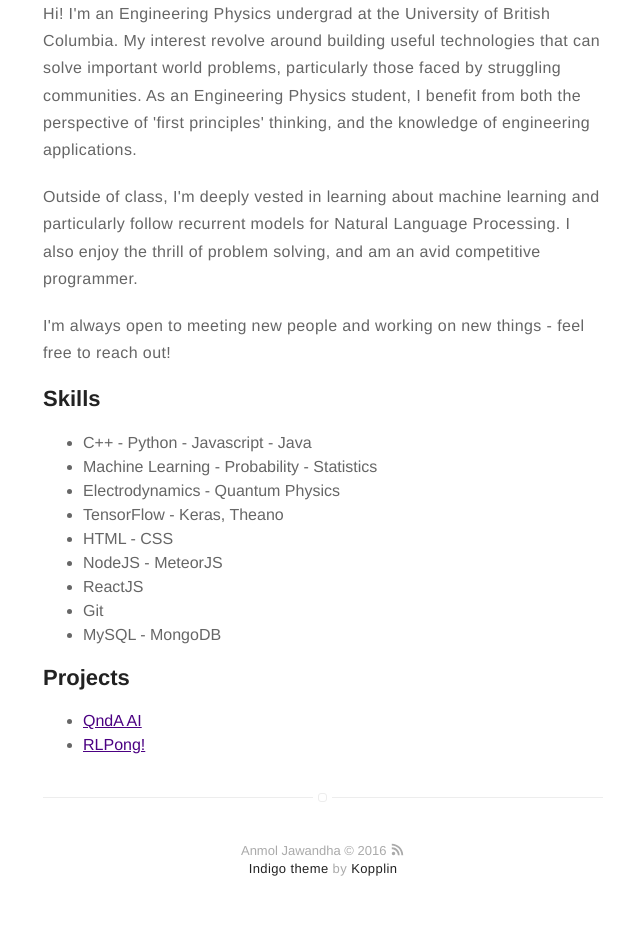
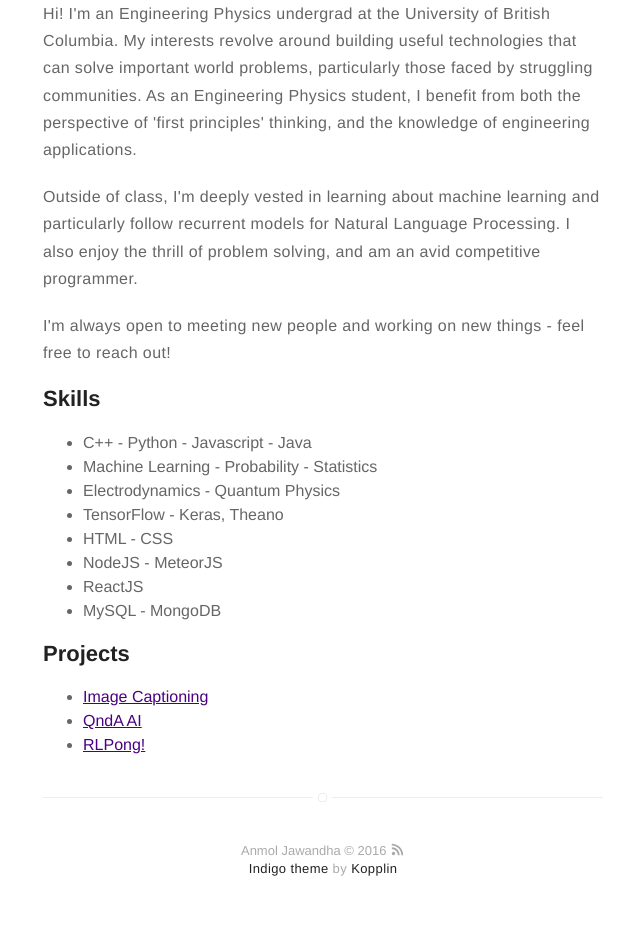
Before and after one commit to Anmol6/anmol6.github.io, a Jekyll site: the page built from about.md, in a window 1280 px wide. Shown: the part 355-1295 px from the top of the page, without its empty margins (317-957 px from the left). Built offline with Jekyll 4.4.1, drawn with Linux system fonts in a browser that asks for light colours.

Commit message:
Update about.md

```diff
--- a/about.md
+++ b/about.md
@@ -4,7 +4,7 @@ layout: page
 ---
 ![Profile Image]({{ site.url }}/{{ site.picture }})
 <p>Hi! I'm an Engineering Physics undergrad at the University of British Columbia.
-My interest revolve around building useful technologies that can solve important
+My interests revolve around building useful technologies that can solve important
 world problems, particularly those faced by struggling communities. As an Engineering
 Physics student, I benefit from both the perspective of 'first principles' thinking,
 and the knowledge of engineering applications. </p>
@@ -22,10 +22,9 @@ solving, and am an avid competitive programmer. </p>
 	<li>Machine Learning - Probability - Statistics</li>
 	<li>Electrodynamics - Quantum Physics</li>
 	<li>TensorFlow - Keras, Theano</li>
-	<li>HTML - CSS</li>
+	<li>HTML - CSS </li>
 	<li>NodeJS - MeteorJS</li>
 	<li> ReactJS</li>
-	<li>Git</li>
 	<li>MySQL - MongoDB</li>
 
 </ul>
@@ -33,6 +32,7 @@ solving, and am an avid competitive programmer. </p>
 <h2>Projects</h2>
 
 <ul>
+	<li><a href="https://github.com/Anmol6/capshun">Image Captioning</a></li>
 	<li><a href="https://github.com/Anmol6/bAbi-tasks">QndA AI</a></li>
 	<li><a href="https://github.com/Anmol6/RLPong">RLPong!</a></li>
 
```
